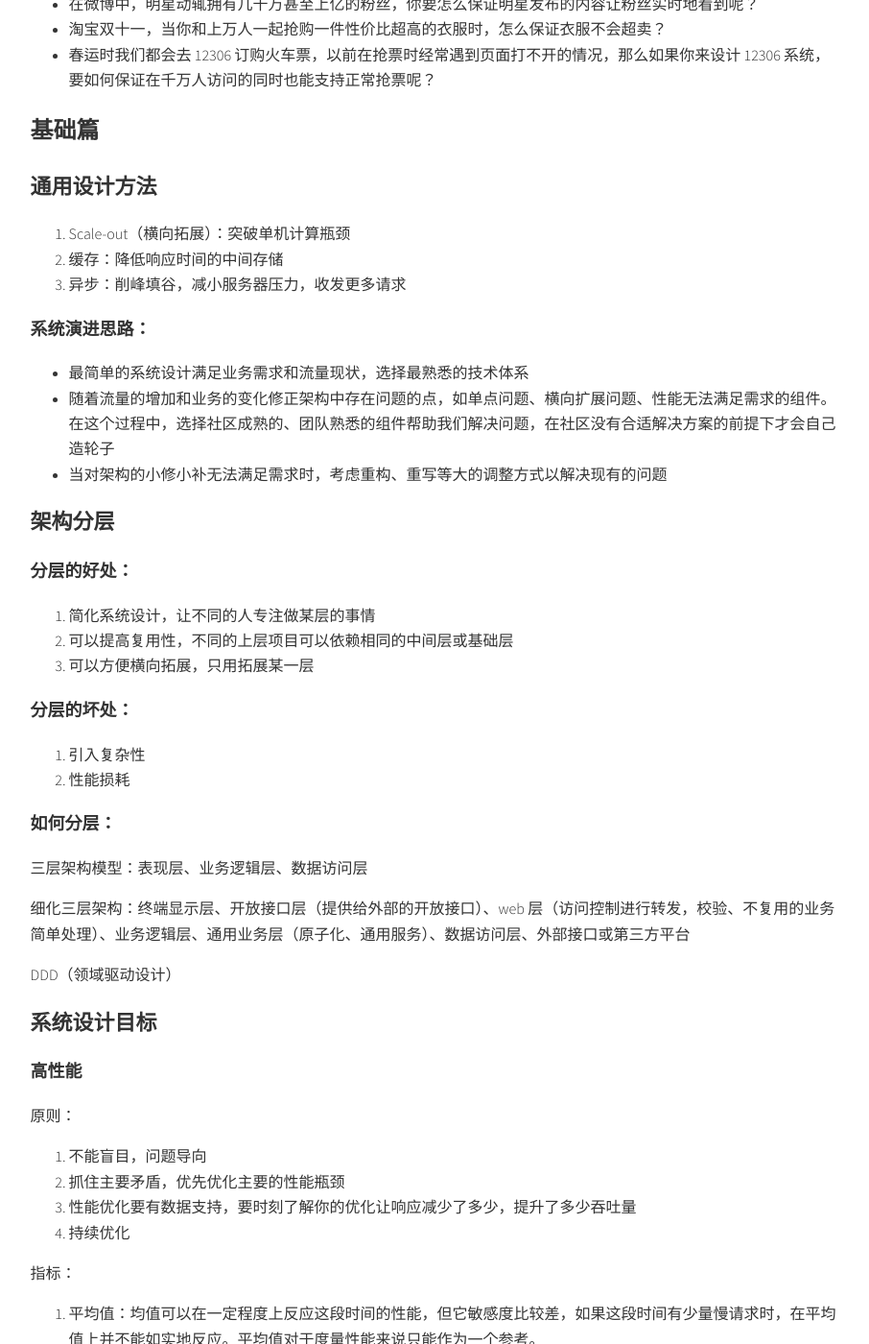
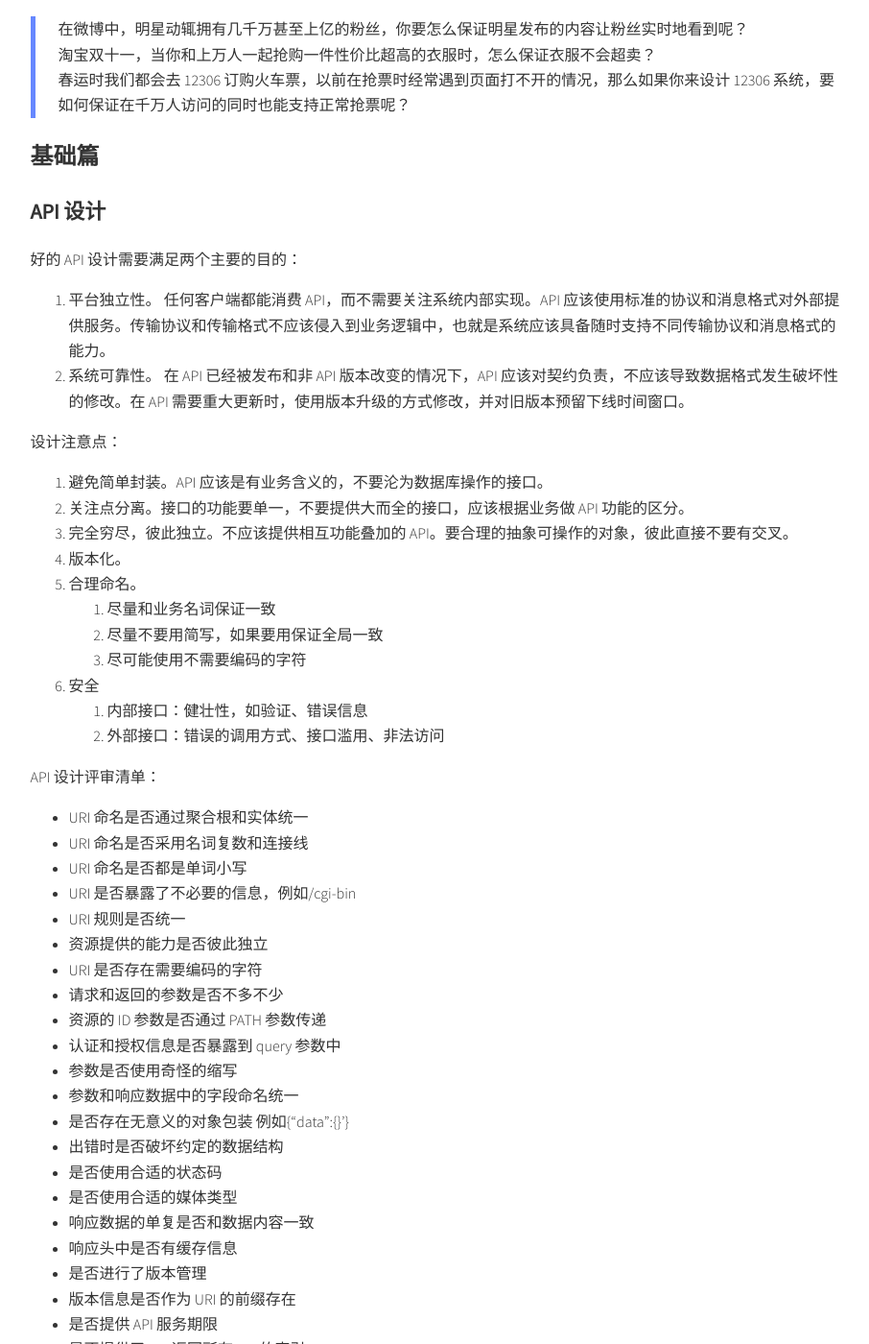
Before and after one commit to summer00/summer00.github.io, a Jekyll site: the page built from _posts/2019-12-20-stracture-note.md, in a window 1280 px wide and 1400 px high, scrolled down 8621 px. Shown: the whole window at 96% size, without its empty margins (186-1092 px from the left). Built offline with Jekyll 4.4.1, drawn with Linux system fonts in a browser that asks for light colours; comment, search, counter and statistics services are not loaded; some of the changed text lies outside the part shown.

Commit message:
update 2020-08-15

```diff
--- a/_posts/2019-12-20-stracture-note.md
+++ b/_posts/2019-12-20-stracture-note.md
@@ -41,6 +41,7 @@ categories: [book-note]
   - [应用](#应用)
   - [ACID 和 BASE](#acid-和-base)
 - [基础篇](#基础篇)
+  - [API 设计](#api-设计)
   - [通用设计方法](#通用设计方法)
     - [系统演进思路：](#系统演进思路)
   - [架构分层](#架构分层)
@@ -58,7 +59,7 @@ categories: [book-note]
   - [注册中心](#注册中心)
   - [链路追踪](#链路追踪)
   - [客户端负载均衡](#客户端负载均衡)
-  - [API网关](#api网关)
+  - [API 网关](#api-网关)
 
 # 高性能存储
 
@@ -330,11 +331,65 @@ BASE（AP 方案的衍生）：基本可用，软状态，最终一致性
 
 以下是高并发系统设计学习笔记。
 
-- 在微博中，明星动辄拥有几千万甚至上亿的粉丝，你要怎么保证明星发布的内容让粉丝实时地看到呢？
-- 淘宝双十一，当你和上万人一起抢购一件性价比超高的衣服时，怎么保证衣服不会超卖？
-- 春运时我们都会去 12306 订购火车票，以前在抢票时经常遇到页面打不开的情况，那么如果你来设计 12306 系统，要如何保证在千万人访问的同时也能支持正常抢票呢？
+> 在微博中，明星动辄拥有几千万甚至上亿的粉丝，你要怎么保证明星发布的内容让粉丝实时地看到呢？<br>
+> 淘宝双十一，当你和上万人一起抢购一件性价比超高的衣服时，怎么保证衣服不会超卖？<br>
+> 春运时我们都会去 12306 订购火车票，以前在抢票时经常遇到页面打不开的情况，那么如果你来设计 12306 系统，要如何保证在千万人访问的同时也能支持正常抢票呢？
 
 # 基础篇
+
+## API 设计
+
+好的 API 设计需要满足两个主要的目的：
+
+1. **平台独立性。** 任何客户端都能消费 API，而不需要关注系统内部实现。API 应该使用标准的协议和消息格式对外部提供服务。传输协议和传输格式不应该侵入到业务逻辑中，也就是系统应该具备随时支持不同传输协议和消息格式的能力。
+2. **系统可靠性。** 在 API 已经被发布和非 API 版本改变的情况下，API 应该对契约负责，不应该导致数据格式发生破坏性的修改。在 API 需要重大更新时，使用版本升级的方式修改，并对旧版本预留下线时间窗口。
+
+设计注意点：
+
+1. 避免简单封装。API 应该是有业务含义的，不要沦为数据库操作的接口。
+2. 关注点分离。接口的功能要单一，不要提供大而全的接口，应该根据业务做 API 功能的区分。
+3. 完全穷尽，彼此独立。不应该提供相互功能叠加的 API。要合理的抽象可操作的对象，彼此直接不要有交叉。
+4. 版本化。
+5. 合理命名。
+   1. 尽量和业务名词保证一致
+   2. 尽量不要用简写，如果要用保证全局一致
+   3. 尽可能使用不需要编码的字符
+6. 安全
+   1. 内部接口：健壮性，如验证、错误信息
+   2. 外部接口：错误的调用方式、接口滥用、非法访问
+
+API 设计评审清单：
+
+- URI 命名是否通过聚合根和实体统一
+- URI 命名是否采用名词复数和连接线
+- URI 命名是否都是单词小写
+- URI 是否暴露了不必要的信息，例如/cgi-bin
+- URI 规则是否统一
+- 资源提供的能力是否彼此独立
+- URI 是否存在需要编码的字符
+- 请求和返回的参数是否不多不少
+- 资源的 ID 参数是否通过 PATH 参数传递
+- 认证和授权信息是否暴露到 query 参数中
+- 参数是否使用奇怪的缩写
+- 参数和响应数据中的字段命名统一
+- 是否存在无意义的对象包装 例如{"data":{}'}
+- 出错时是否破坏约定的数据结构
+- 是否使用合适的状态码
+- 是否使用合适的媒体类型
+- 响应数据的单复是否和数据内容一致
+- 响应头中是否有缓存信息
+- 是否进行了版本管理
+- 版本信息是否作为 URI 的前缀存在
+- 是否提供 API 服务期限
+- 是否提供了 API 返回所有 API 的索引
+- 是否进行了认证和授权
+- 是否采用 HTTPS
+- 是否检查了非法参数
+- 是否增加安全性的头部
+- 是否有限流策略
+- 是否支持 CORS
+- 响应中的时间格式是否采用 ISO 8601 标准
+- 是否存在越权访问
 
 ## 通用设计方法
 
@@ -457,11 +512,11 @@ DDD（领域驱动设计）
 
 常用策略有：静态策略：轮寻、带权重轮寻；动态策略：优先选择活跃连接数最少服务；加响应时间权重分配
 
-## API网关
+## API 网关
 
 API 网关（API Gateway）不是一个开源组件，而是一种架构模式，它是将一些服务共有的功能整合在一起，独立部署为单独的一层，用来解决一些服务治理的问题。你可以把它看作系统的边界，它可以对出入系统的流量做统一的管控。
 
-网关的实现重点在于性能和拓展性，可以用多路I/O复用模型和线程池并发处理，来提升系能，使用责任链模式来提升网关的拓展性。为防止某服务处理时间过长或者故障，占有所有网关线程资源，可以考虑给不同的服务专属线程池，或者限制服务占用线程池的大小。
+网关的实现重点在于性能和拓展性，可以用多路 I/O 复用模型和线程池并发处理，来提升系能，使用责任链模式来提升网关的拓展性。为防止某服务处理时间过长或者故障，占有所有网关线程资源，可以考虑给不同的服务专属线程池，或者限制服务占用线程池的大小。
 
 - 入口网关：
   - 提供给客户端统一的接入地址，将请求动态路由到不同业务的服务，并且可以做一些转换工作
```
Also changed, not shown: _posts/2018-08-03-jvm-summary.markdown (+9 -5 lines), _posts/2018-08-22-thread-summary.md (+44 -2 lines).
